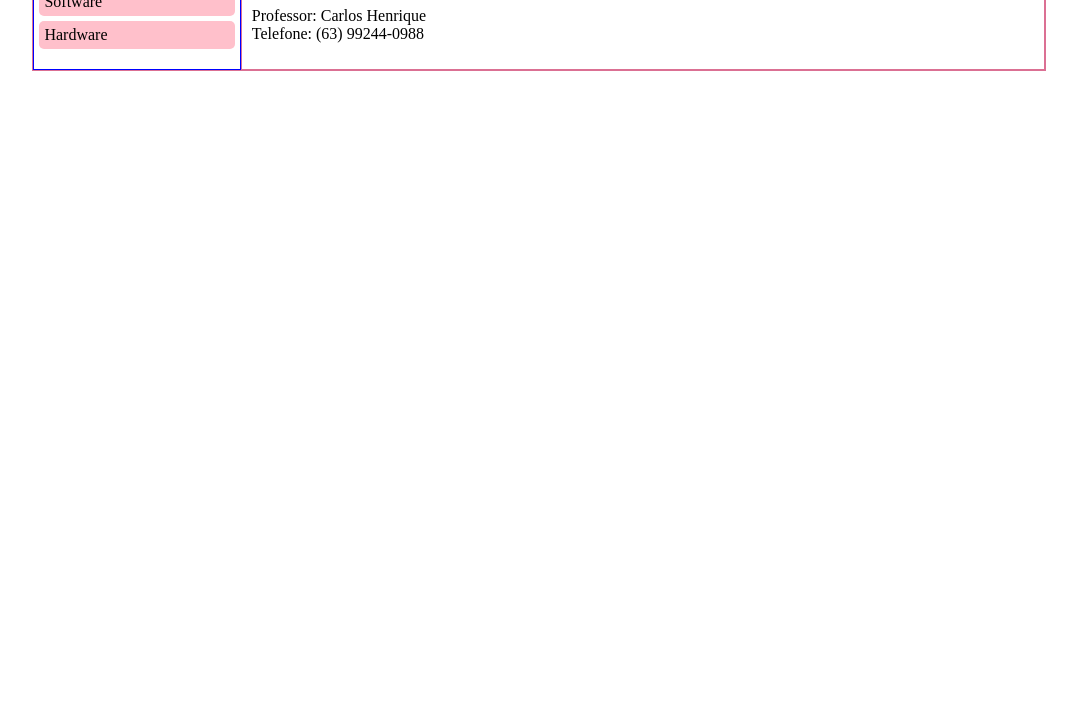
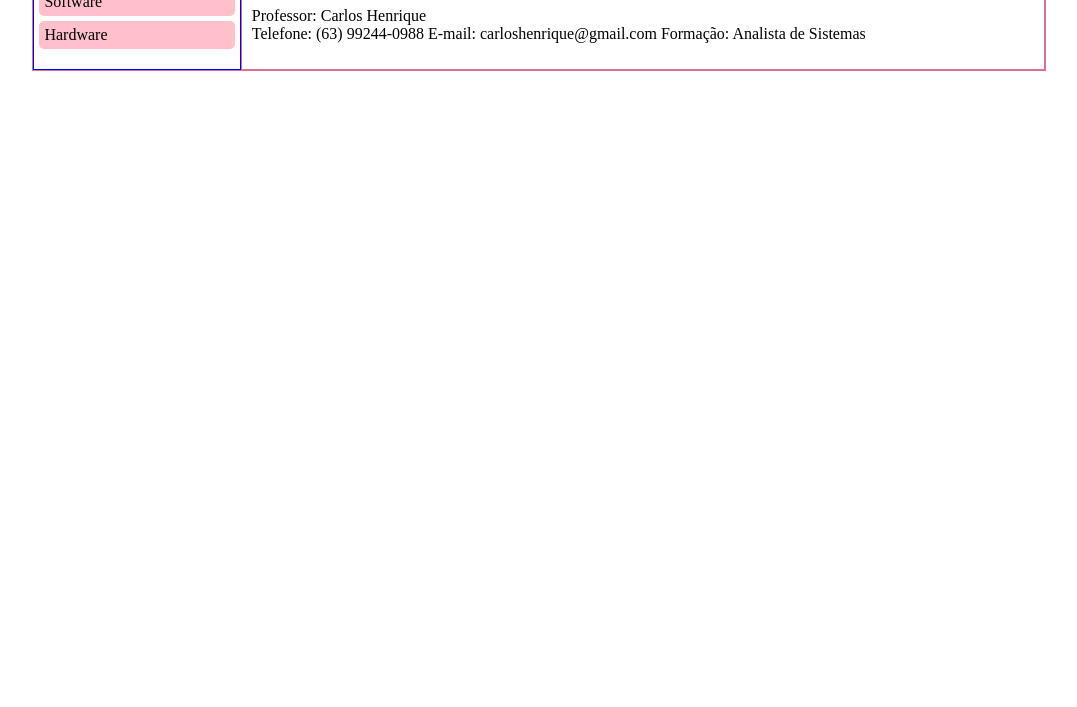
Before and after one commit to Ana-sourc/site, a plain HTML site: page index.html in a window 1280 px wide. Shown: the part 93-800 px from the top of the page, without its empty margins (101-1178 px from the left). Drawn offline with Linux system fonts and the light colour scheme.

Commit message:
Update index.html
Teste

```diff
--- a/index.html
+++ b/index.html
@@ -60,6 +60,8 @@ a:hover{
         <p>
          Professor: Carlos Henrique <br/>
          Telefone: (63) 99244-0988
+         E-mail: carloshenrique@gmail.com
+         Formação: Analista de Sistemas
         </p>
     </div>
 </div>
```
